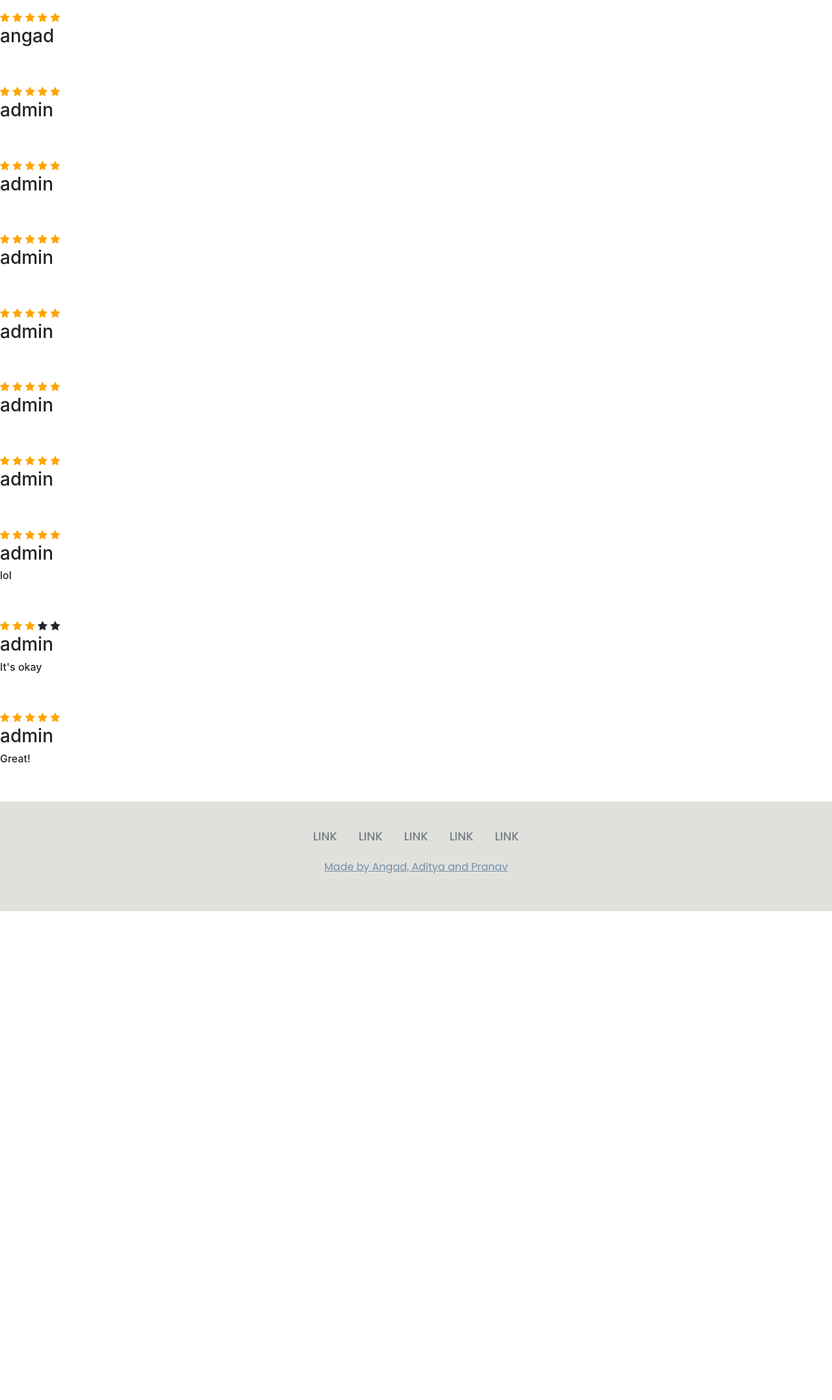
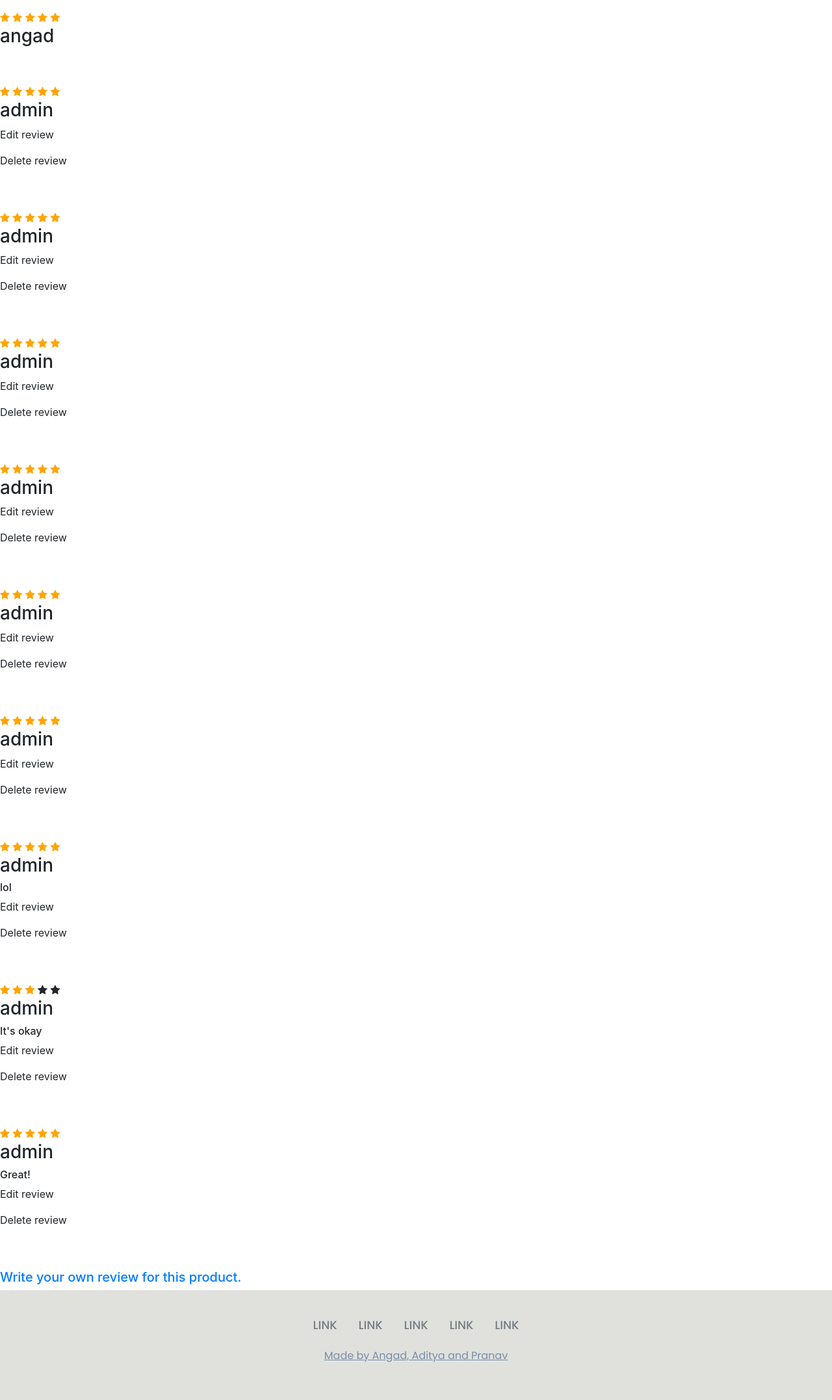
Before and after one commit to Pranav132/Amazoff, a Django app: page /review/1 in a window 1280 px wide. Shown: the part 337-2491 px from the top of the page at 65% size. Before the commit the page ends 1739 px from the top, so only its background shows below. Run offline with Django 3.2, Linux system fonts and the light colour scheme; a user stored in the database is signed in; data comes from the database, SQL or seed files in the repository; both versions use the stored data as it was after the commit; some libraries are stand-ins or nearby versions.

Commit message:
Small changes to redirect and reviews page

```diff
--- a/Amazoff/products/templates/reviews.html
+++ b/Amazoff/products/templates/reviews.html
@@ -22,9 +22,15 @@ then if there is description, description -->
 {% if rating.review %}
     <h6>{{rating.review}}</h6>
 {% endif %}
+{% if user == rating.user %}
+    <!-- Functionality to edit or delete these reviews needs to be added via a new link -->
+    <p>Edit review</p>
+    <p>Delete review</p>
+{% endif %}
 <br>
 <br>
 {% endfor %}
+<h5><a href = "{% url 'newReview' product_id=product_id %}">Write your own review for this product.</a></h5>
 
 {% else %}
 <h3>No reviews yet, be the first to write a review!</h3>
--- a/Amazoff/products/views.py
+++ b/Amazoff/products/views.py
@@ -125,10 +125,12 @@ def order(request, cart_id):
 
 
 def review(request, product_id):
+    user = request.user
+    print(user)
     ratings = ReviewsRatings.objects.filter(product=product_id).all()
     prod_id = product_id
     checker = [0, 0, 0, 0, 0]
-    return render(request, "reviews.html", {"ratings": ratings, "checker": checker, "product_id": prod_id})
+    return render(request, "reviews.html", {"ratings": ratings, "checker": checker, "product_id": prod_id, "user": user})
 
 
 def orderHistory(request):
@@ -159,7 +161,7 @@ def newReview(request, product_id):
 
             new_review.save()
 
-            return redirect('product_page', product_id=product_id)
+            return redirect('review', product_id=product_id)
 
     # create review form for user to fill - GET
     # send data back and make a new review and rating in database - POST
```
Also changed, not shown: Amazoff/db.sqlite3.
